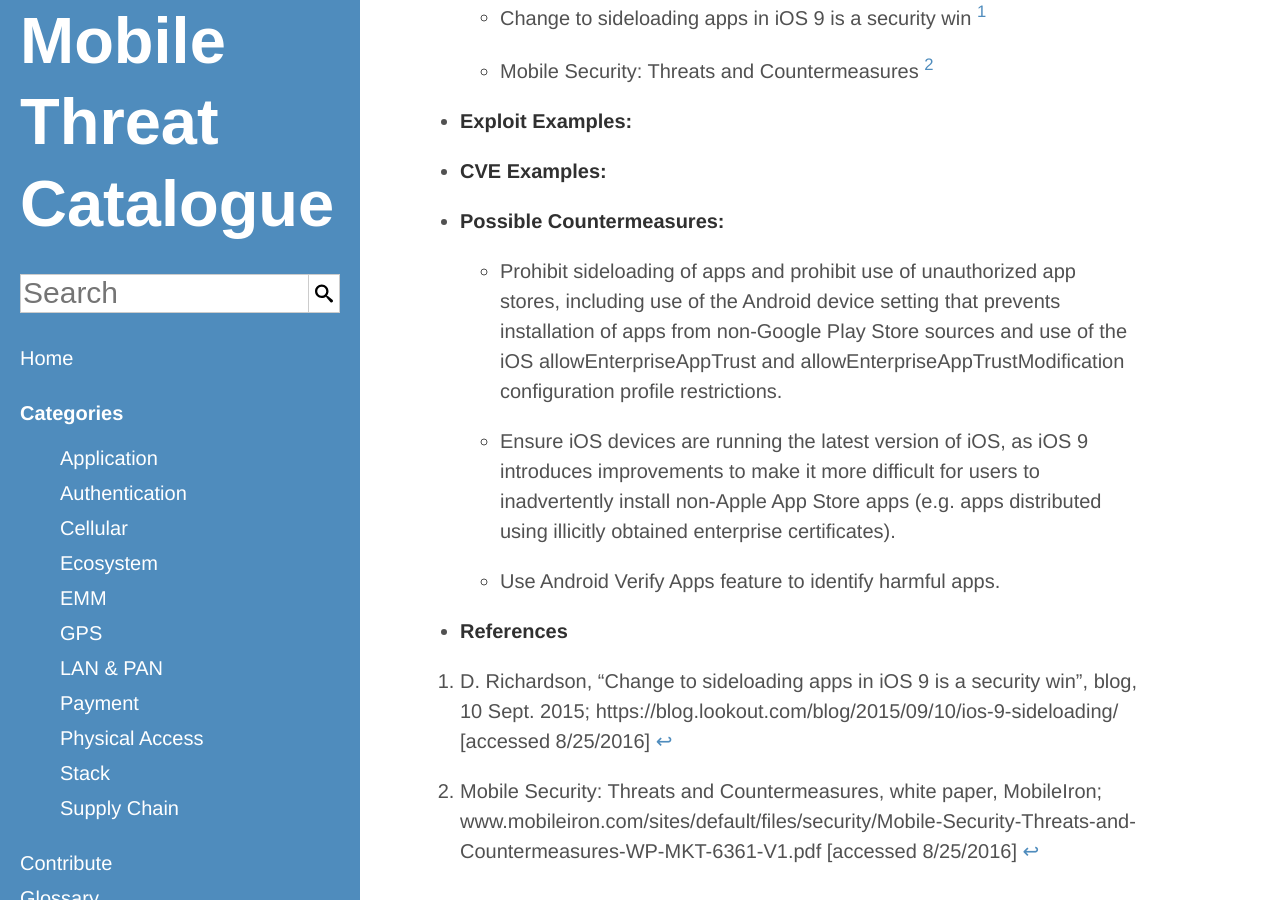
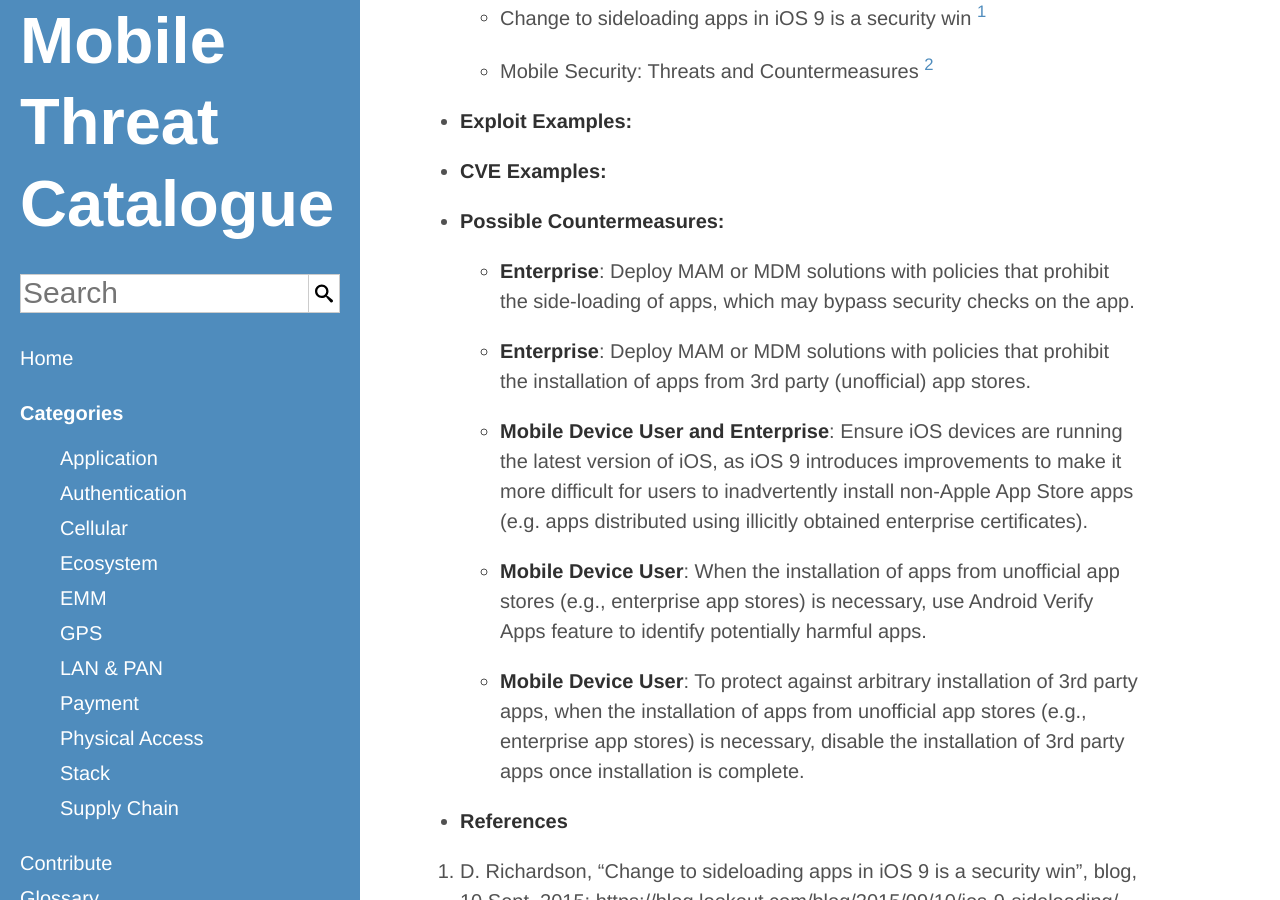
Before and after one commit to usnistgov/mobile-threat-catalogue, a Jekyll site: the page built from _application-threats/APP-15.md, in a window 1280 px wide and 900 px high, scrolled down 398 px. Built offline with Jekyll 4.4.1, drawn with Linux system fonts in a browser that asks for light colours.

Commit message:
#13: Update countermeasures and actors

```diff
--- a/_application-threats/APP-15.md
+++ b/_application-threats/APP-15.md
@@ -9,7 +9,15 @@
     ExploitExample:
     CVEExample:
     PossibleCountermeasures:
-        - "Prohibit sideloading of apps and prohibit use of unauthorized app stores, including use of the Android device setting that prevents installation of apps from non-Google Play Store sources and use of the iOS allowEnterpriseAppTrust and allowEnterpriseAppTrustModification configuration profile restrictions."
-        - "Ensure iOS devices are running the latest version of iOS, as iOS 9 introduces improvements to make it more difficult for users to inadvertently install non-Apple App Store apps (e.g. apps distributed using illicitly obtained enterprise certificates)."
-        - "Use Android Verify Apps feature to identify harmful apps."
+        "Deploy MAM or MDM solutions with policies that prohibit the side-loading of apps, which may bypass security checks on the app.":
+            - Enterprise
+        "Deploy MAM or MDM solutions with policies that prohibit the installation of apps from 3rd party (unofficial) app stores.":
+            - Enterprise
+        "Ensure iOS devices are running the latest version of iOS, as iOS 9 introduces improvements to make it more difficult for users to inadvertently install non-Apple App Store apps (e.g. apps distributed using illicitly obtained enterprise certificates).":
+            - Mobile Device User
+            - Enterprise
+        "When the installation of apps from unofficial app stores (e.g., enterprise app stores) is necessary, use Android Verify Apps feature to identify potentially harmful apps.":
+            - Mobile Device User
+        "To protect against arbitrary installation of 3rd party apps, when the installation of apps from unofficial app stores (e.g., enterprise app stores) is necessary, disable the installation of 3rd party apps once installation is complete.":
+            - Mobile Device User
 ---
```
